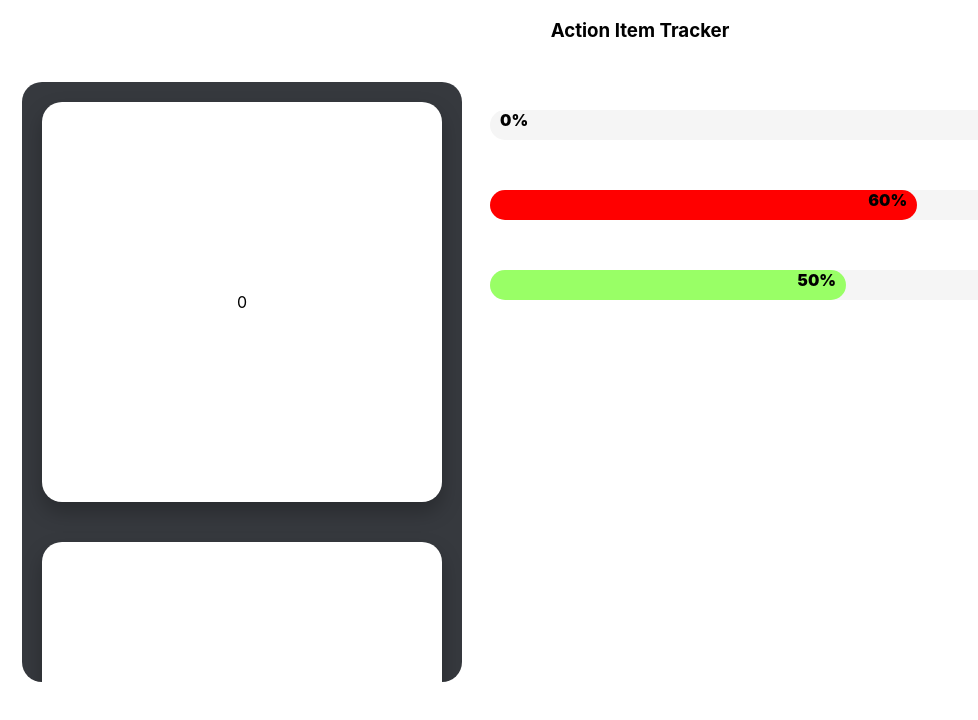
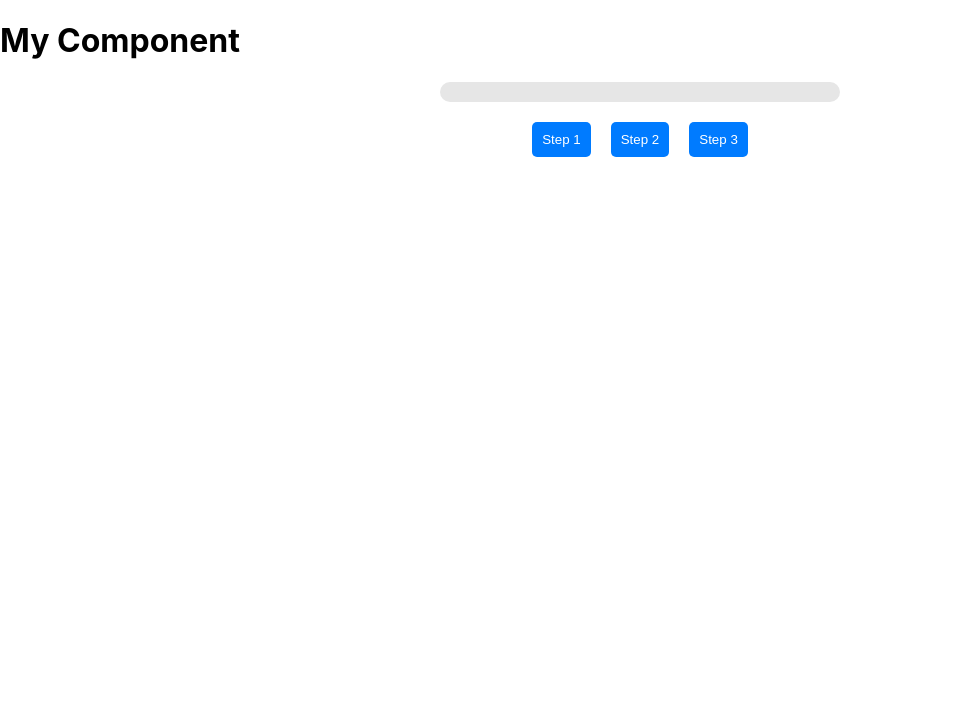
Before and after one commit to srikarh/ABSA-MVP, a React (Create React App) app: page / in a window 1280 px wide. Shown: the top 720 px of the page, without its empty margins (0-978 px from the left). Built offline with nearby package versions, Linux system fonts and the light colour scheme.

Commit message:
cookies n cream

```diff
--- a/src/App.js
+++ b/src/App.js
@@ -1,31 +1,13 @@
-import './App.css';
-import TicketList from './Component/TicketList';
 import React from 'react';
+import ProgressBar from './Component/ProgressBar';
 
+const MyComponent = () => {
+  return (
+    <div>
+      <h1>My Component</h1>
+      <ProgressBar />
+    </div>
+  );
+};
 
-function App() {
-  return (
-    <div className="App">
-      <h3 className="heading">Action Item Tracker</h3>
-      <TicketList></TicketList>
-    </div>
-    /*<div className="App">
-      <header className="App-header">
-        <img src={logo} className="App-logo" alt="logo" />
-        <p>
-          Edit <code>src/App.js</code> and save to reload.
-        </p>
-        <a
-          className="App-link"
-          href="https://reactjs.org"
-          target="_blank"
-          rel="noopener noreferrer"
-        >
-          Learn React
-        </a>
-      </header>
-    </div>*/
-  );
-}
-
-export default App;
+export default MyComponent;
--- /dev/null
+++ b/src/Component/ProgressBar.css
@@ -0,0 +1,35 @@
+.progress-bar-container {
+    display: flex;
+    justify-content: center;
+    margin: 20px;
+  }
+
+  .progress-bar {
+    width: 400px;
+    height: 20px;
+    border-radius: 10px;
+    background-color: #e6e6e6;
+    overflow: hidden;
+  }
+
+  .progress {
+    height: 100%;
+    background-color: #007bff;
+    transition: width 0.2s ease-in-out;
+  }
+
+  .buttons {
+    display: flex;
+    justify-content: center;
+    margin-top: 20px;
+  }
+
+  button {
+    margin: 0 10px;
+    padding: 10px;
+    background-color: #007bff;
+    color: white;
+    border: none;
+    border-radius: 5px;
+    cursor: pointer;
+  }
--- /dev/null
+++ b/src/Component/ProgressBar.js
@@ -0,0 +1,27 @@
+import React, { useState } from 'react';
+import './ProgressBar.css';
+
+const ProgressBar = () => {
+  const [progress, setProgress] = useState(0);
+
+  const handleStep = (step) => {
+    setProgress(progress + step);
+  }
+
+  return (
+    <div>
+      <div className="progress-bar-container">
+        <div className="progress-bar">
+          <div className="progress" style={{ width: `${progress}%` }} />
+        </div>
+      </div>
+      <div className="buttons">
+        <button onClick={() => handleStep(33)}>Step 1</button>
+        <button onClick={() => handleStep(33)}>Step 2</button>
+        <button onClick={() => handleStep(34)}>Step 3</button>
+      </div>
+    </div>
+  );
+};
+
+export default ProgressBar;
--- a/src/Component/Progress_bar.js
+++ /dev/null
@@ -1,36 +0,0 @@
-import React from 'react'
-
-const Progress_bar = ({bgcolor,progress,height}) => {
-
-	const Parentdiv = {
-		height: height,
-		width: '100%',
-		backgroundColor: 'whitesmoke',
-		borderRadius: 40,
-		margin: 50
-	}
-
-	const Childdiv = {
-		height: '100%',
-		width: `${progress}%`,
-		backgroundColor: bgcolor,
-	borderRadius:40,
-		textAlign: 'right'
-	}
-
-	const progresstext = {
-		padding: 10,
-		color: 'black',
-		fontWeight: 900
-	}
-
-	return (
-	<div style={Parentdiv}>
-	<div style={Childdiv}>
-		<span style={progresstext}>{`${progress}%`}</span>
-	</div>
-	</div>
-	)
-}
-
-export default Progress_bar;
--- a/src/Component/Ticket.js
+++ /dev/null
@@ -1 +0,0 @@
-import React from 'react'
--- a/src/Component/TicketList.js
+++ /dev/null
@@ -1,68 +0,0 @@
-import styled from 'styled-components';
-import React, {useState} from 'react';
-import Progressbar from './Progress_bar';
-
-const Container = styled.div`
-  background: #36393e;
-  display: flex;
-  flex-flow: column wrap; // 2
-  width: 100%;
-  height: 600px;
-  margin: 5%;
-  border-radius: 20px;
-  overflow: auto;
-`;
-const List = styled.div`
-  display: flex;
-  justify-content: center; // 3
-  flex-flow: row wrap; // 4
-`;
-
-const Card = styled.div`
-  margin: 20px;
-  background: #fff;
-  height: 400px;
-  width: 400px;
-  border-radius: 20px;
-  box-shadow: 0 10px 20px rgba(0, 0, 0, 0.25);
-  display: flex;
-  flex-flow: column; // 5
-  justify-content: center;
-  align-items: center;
-`;
-
-const ticketNums = [0, 1, 2, 3, 5, 6, 7, 8, 9];
-const ticketVals = ['0', '30', '60', '30', '90', '60', '30', '60', '90', '0'];
-const ind = 0;
-
-function TicketList() {
-  const [count, setCount] = useState(0);
-
-  return (
-    <div class="row">
-        <div class="column1">
-            <Container>
-                <List>
-                    {ticketNums.map(item => <Card onClick={() => setCount(count + 1)}>{item}</Card>)}
-                </List>
-            </Container>
-        </div>
-        <div class="column2">
-          <Progressbar bgcolor="orange" progress={count} height={30} />
-          <Progressbar bgcolor="red" progress='60' height={30}/>
-          <Progressbar bgcolor="#99ff66" progress='50' height={30}/>
-        </div>
-    </div>
-  );
-}
-
-function randomNumberInRange(min, max) {
-    // 👇️ get number between min (inclusive) and max (inclusive)
-    return Math.floor(Math.random() * (max - min + 1)) + min;
-  }
-
-function ticketClick() {
-    ind = randomNumberInRange(0, ticketVals.length);
-}
-
-export default TicketList;
```
